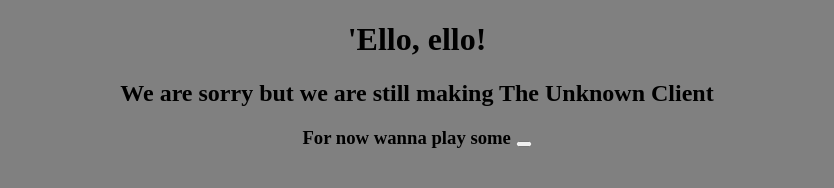
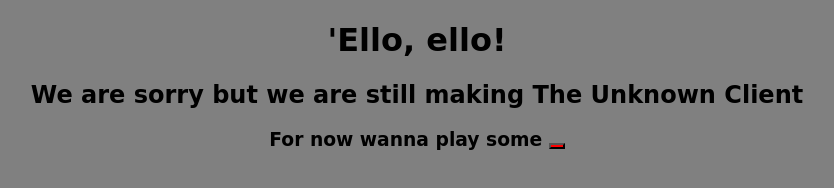
Before and after one commit to Catteleya/TheUnknownClient, a plain HTML site: page index.html in a window 1280 px wide. Shown: the whole page, without its empty margins (223-1057 px from the left). Drawn offline with Linux system fonts and the light colour scheme.

Commit message:
Update styles.css

```diff
--- a/styles.css
+++ b/styles.css
@@ -1,8 +1,17 @@
 *{
   text-align: center;
   color: ;
+  font-family: cursive;
 }
 body{
   background-color: grey;
 
 }
+button{
+  background-color: red;
+  color: blue;
+}
+button:hover{
+  background-color: blue;
+  color: red;
+}
```
